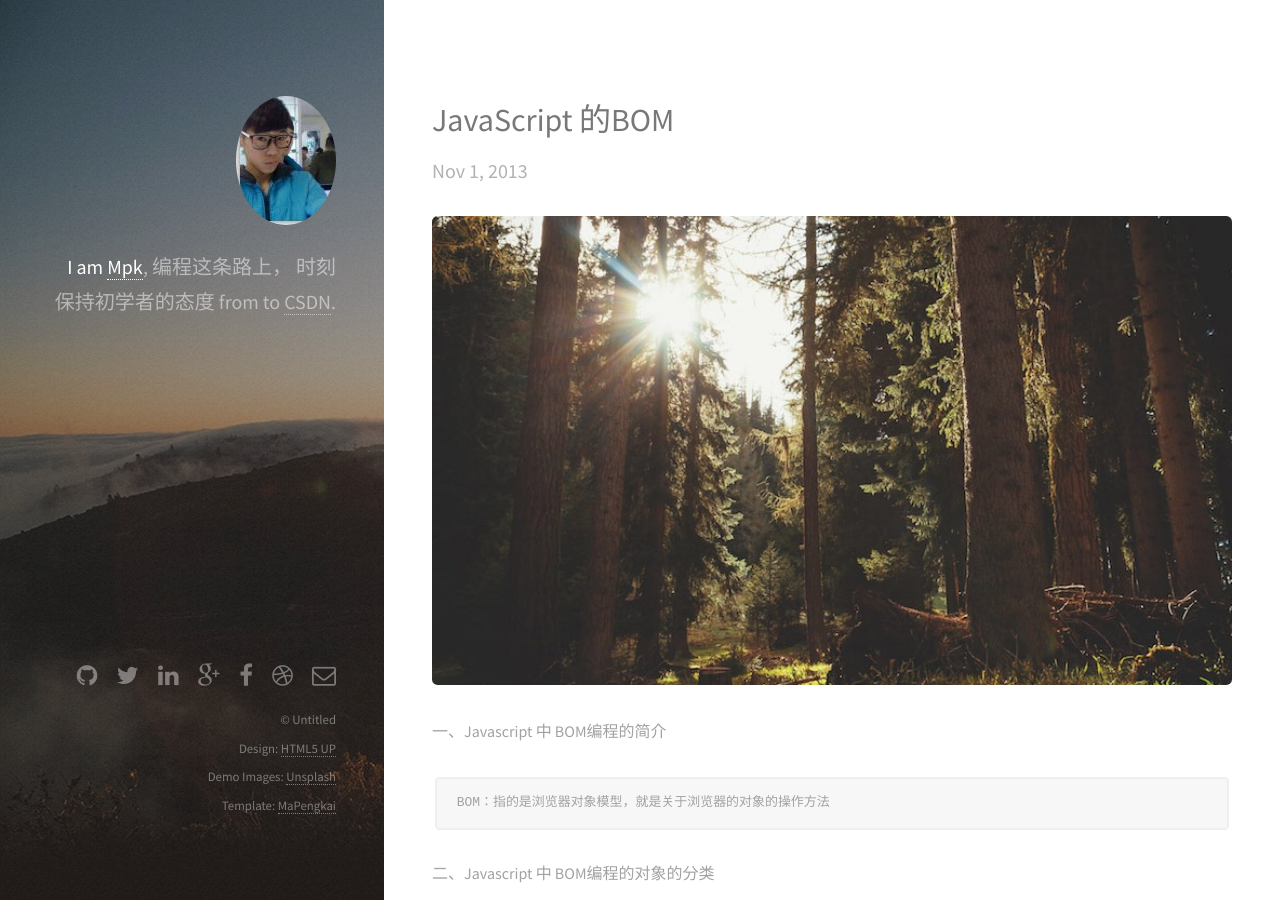
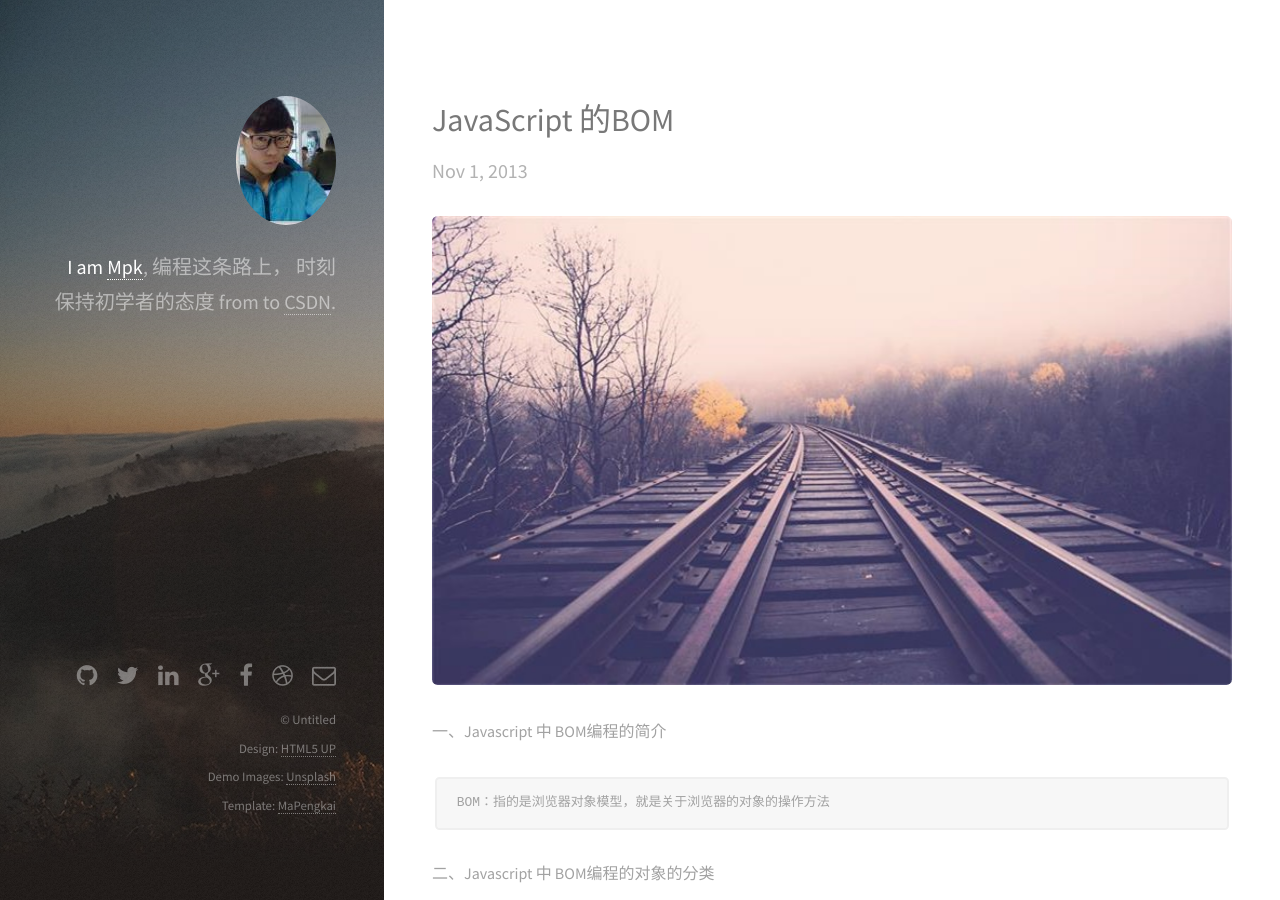
Before and after one commit to mapengkai123/mapengkai123.github.io, a Jekyll site: the page built from _posts/2013-11-03-JavaScript.markdown, in a window 1280 px wide and 900 px high. Built offline with Jekyll 4.4.1, drawn with Linux system fonts in a browser that asks for light colours.

Commit message:
v-5-1 mpk

```diff
--- a/_posts/2013-11-03-JavaScript.markdown
+++ b/_posts/2013-11-03-JavaScript.markdown
@@ -5,7 +5,7 @@ date:   2013-11-01 18:10:38 +0800
 categories: jekyll update
 ---
 
-<img src="/images/fulls/02.jpg" class="fit image">
+<img src="/images/fulls/09.jpg" class="fit image">
 
 一、Javascript 中 BOM编程的简介
 
```
